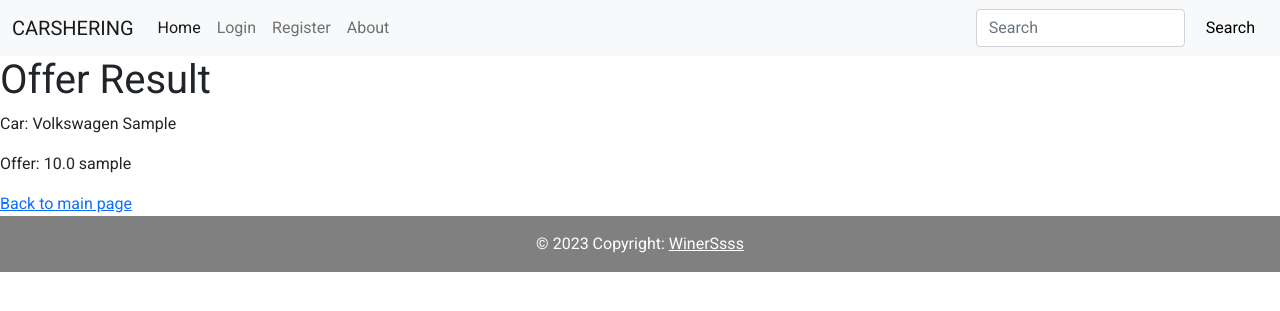
After one commit to WinerSsss/Carshering, a Django app: page /offer/result/1/1/ in a window 1280 px wide. The commit adds this page. Shown: the top 311 px of the page. Run offline with Django 4.2, Linux system fonts and the light colour scheme; tables that the repository leaves empty hold one stand-in row (values such as "Sample post").

Commit message:
add searching cars in offers

```diff
--- a/Carshering/urls.py
+++ b/Carshering/urls.py
@@ -4,14 +4,15 @@ from django.urls import path, include
 from django.views.generic import TemplateView
 from django.conf.urls.static import static
 
-from carservice.views import CarCreateView, CarReadView, OfferReadView, OfferCreateView, RentCreateView, RentListView, CarUpdateView, CarDeleteView, OfferUpdateView, OfferDeleteView, RentUpdateView, RentDeleteView
+from carservice.views import CarCreateView, CarReadView, OfferReadView, OfferCreateView, RentCreateView, RentListView, \
+    CarUpdateView, CarDeleteView, OfferUpdateView, OfferDeleteView, RentUpdateView, RentDeleteView, carsearch, offer_result
 
 
 urlpatterns = [
     path('admin/', admin.site.urls),
     path('', TemplateView.as_view(template_name='home.html'), name='home'),
     path('about', TemplateView.as_view(template_name='about.html'), name='about'),
-
+    path('carsearch', carsearch, name='carsearch'),
 
     path('users/', include('users.urls')),
     path('car/create/', CarCreateView.as_view(), name='car_create'),
@@ -20,6 +21,7 @@ urlpatterns = [
     path('car/delete/', CarDeleteView.as_view(), name='delete_car'),
     path('offer/create/', OfferCreateView.as_view()),
     path('offer/read/', OfferReadView.as_view(), name='offer_read'),
+    path('offer/result/<int:car_id>/<int:offer_id>/', offer_result, name='offer_result'),
     path('offer/update/<int:offer_id>/', OfferUpdateView.as_view(), name='offer_read'),
     path('offer/delete/', OfferDeleteView.as_view(), name='offer_car'),
     path('rent/create/', RentCreateView.as_view()),
--- /dev/null
+++ b/carservice/templates/offer_result.html
@@ -0,0 +1,9 @@
+{% extends 'base.html' %}
+{% load static %}
+
+{% block body %}
+  <h1>Offer Result</h1>
+  <p>Car: {{ car.car_brand }} {{ car.car_model }}</p>
+  <p>Offer: {{ offer.price }} {{ offer.user }}</p>
+  <a href="{% url 'home' %}">Back to main page</a>
+{% endblock body %}
--- a/carservice/views.py
+++ b/carservice/views.py
@@ -9,6 +9,7 @@ from datetime import timedelta
 from django.utils import timezone
 from . forms import CarUpdateForm, CarDeleteForm, OfferUpdateForm, OfferDeleteForm
 from django.core.files.storage import FileSystemStorage
+from django.db.models import Q
 
 
 from . forms import CarUpdateForm, CarDeleteForm, OfferUpdateForm, OfferDeleteForm, RentUpdateForm, RentDeleteForm
@@ -82,6 +83,38 @@ class CarDeleteView(LoginRequiredMixin, View):
             car.delete()
             return redirect('/car/read/')
         return render(request, 'car_delete.html', {'form': form})
+
+
+def carsearch(request):
+    search = request.GET.get('search')
+    cars = Car.objects.all()
+    offers = Offer.objects.all()
+
+    if search:
+        search_terms = search.split()
+        car_brand = search_terms[0]
+        car_model = search_terms[1] if len(search_terms) > 1 else ''
+
+        cars = cars.filter(Q(car_brand__icontains=car_brand) | Q(car_model__icontains=car_brand))
+        offers = offers.filter(Q(car__car_brand__icontains=car_brand) | Q(car__car_model__icontains=car_brand))
+
+        if car_model:
+            cars = cars.filter(car_model__icontains=car_model)
+            offers = offers.filter(car__car_model__icontains=car_model)
+
+    context = {
+        'cars': cars,
+        'search': search,
+        'offers': offers
+    }
+    return render(request, 'car_search.html', context)
+
+
+def offer_result(request, car_id, offer_id):
+    car = get_object_or_404(Car, pk=car_id)
+    offer = get_object_or_404(Offer, pk=offer_id)
+    context = {'car': car, 'offer': offer}
+    return render(request, 'offer_result.html', context)
 
 
 class OfferCreateView(LoginRequiredMixin, CreateView):
--- a/templates/base.html
+++ b/templates/base.html
@@ -45,9 +45,9 @@
             <a class="nav-link" href="{% url 'about' %}">About</a>
           </li>
         </ul>
-        <form class="d-flex">
-          <input class="form-control me-2" type="search" placeholder="Search" aria-label="Search">
-          <button class="btn btn-outline-light" style="color: black;" type="submit">Search</button>
+        <form class="d-flex" action="{% url 'carsearch' %}">
+            <input class="form-control me-2" type="search" placeholder="Search" aria-label="Search" name="search">
+            <button class="btn btn-outline-light" style="color: black;" type="submit">Search</button>
         </form>
       </div>
     </div>
```
Also changed, not shown: carservice/templates/car_search.html (added, +24 -0 lines), carservice/migrations/0001_initial.py (added).
